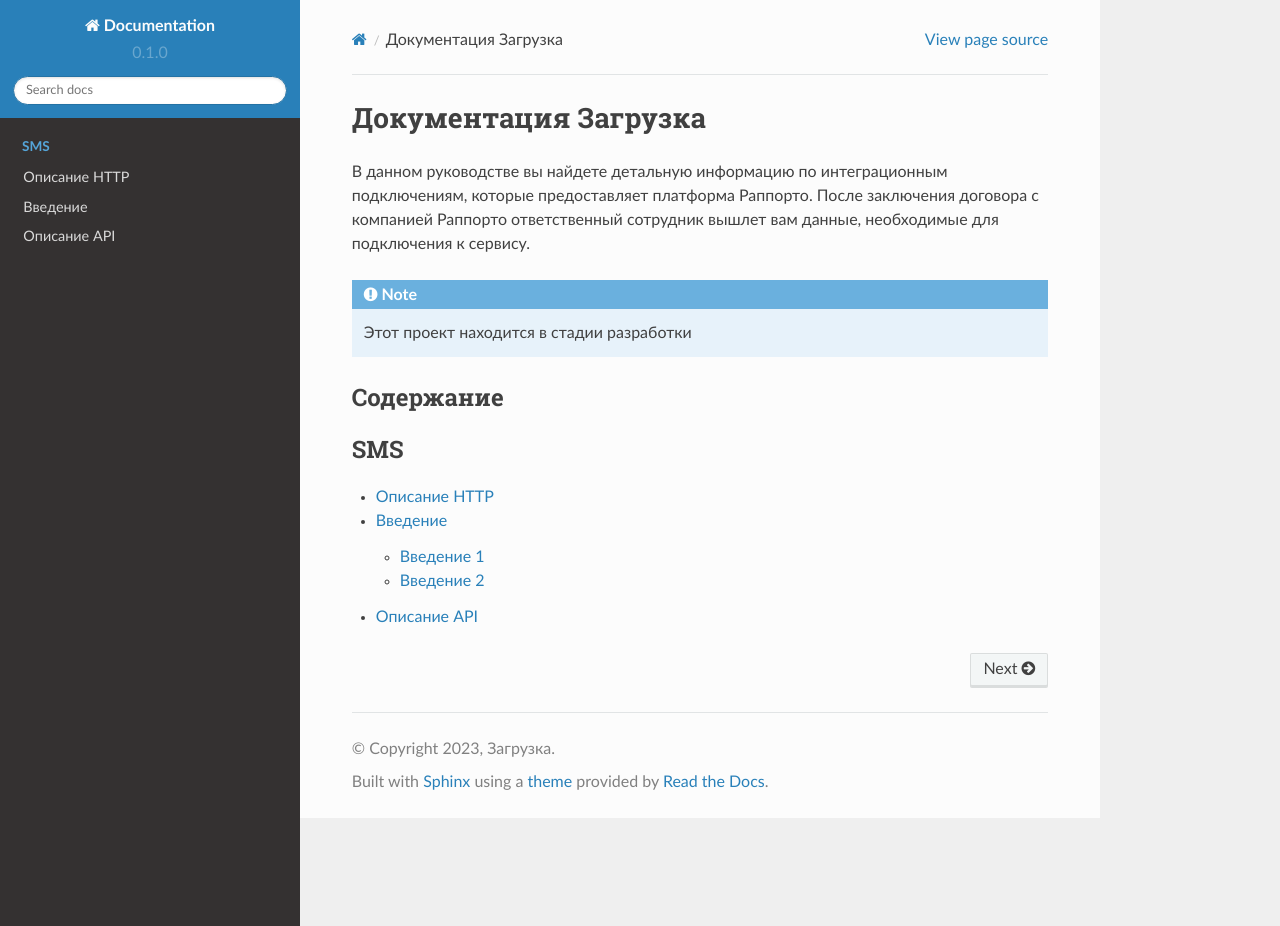
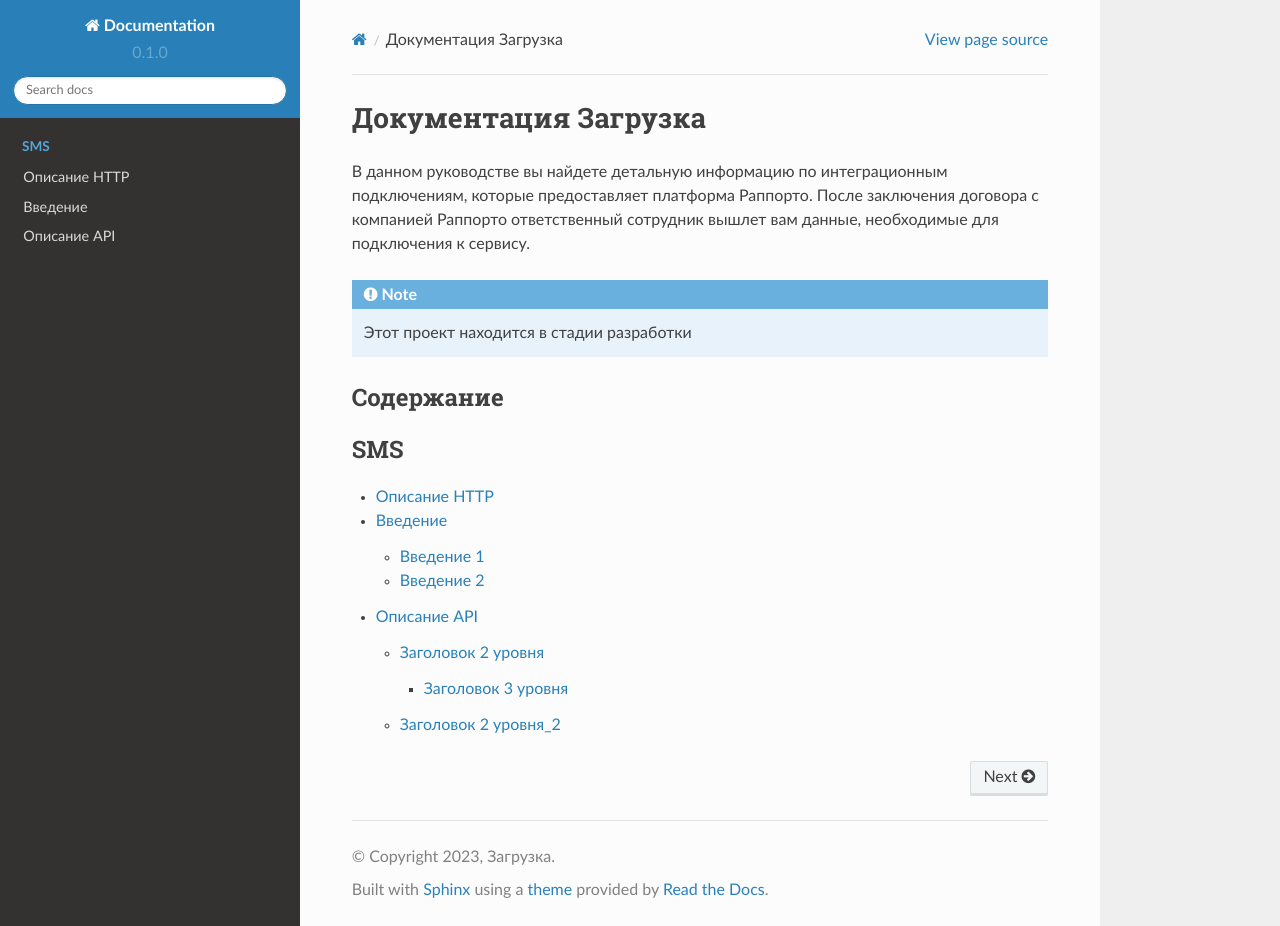
Before and after one commit to omikhaleva/test1, a Sphinx documentation site: the page built from docs/source/index.rst, in a window 1280 px wide and 926 px high. Built offline with Sphinx 7.4.7 and the Read the Docs theme 2.0.0, drawn with Linux system fonts in a browser that asks for light colours.

```diff
--- a/docs/source/api.rst
+++ b/docs/source/api.rst
@@ -1,8 +1,14 @@
 Описание API
 ============
 
-.. autosummary::
-   :toctree: generated
+Заголовок 2 уровня
+------------------
+
+Заголовок 3 уровня
+~~~~~~~~~~~~~~~~~~
 
 
 В данном руководстве вы найдете детальную информацию по интеграционным подключениям, которые предоставляет платформа Раппорто. После заключения договора с компанией Раппорто ответственный сотрудник вышлет вам данные, необходимые для подключения к сервису.
+
+Заголовок 2 уровня_2
+--------------------
```
